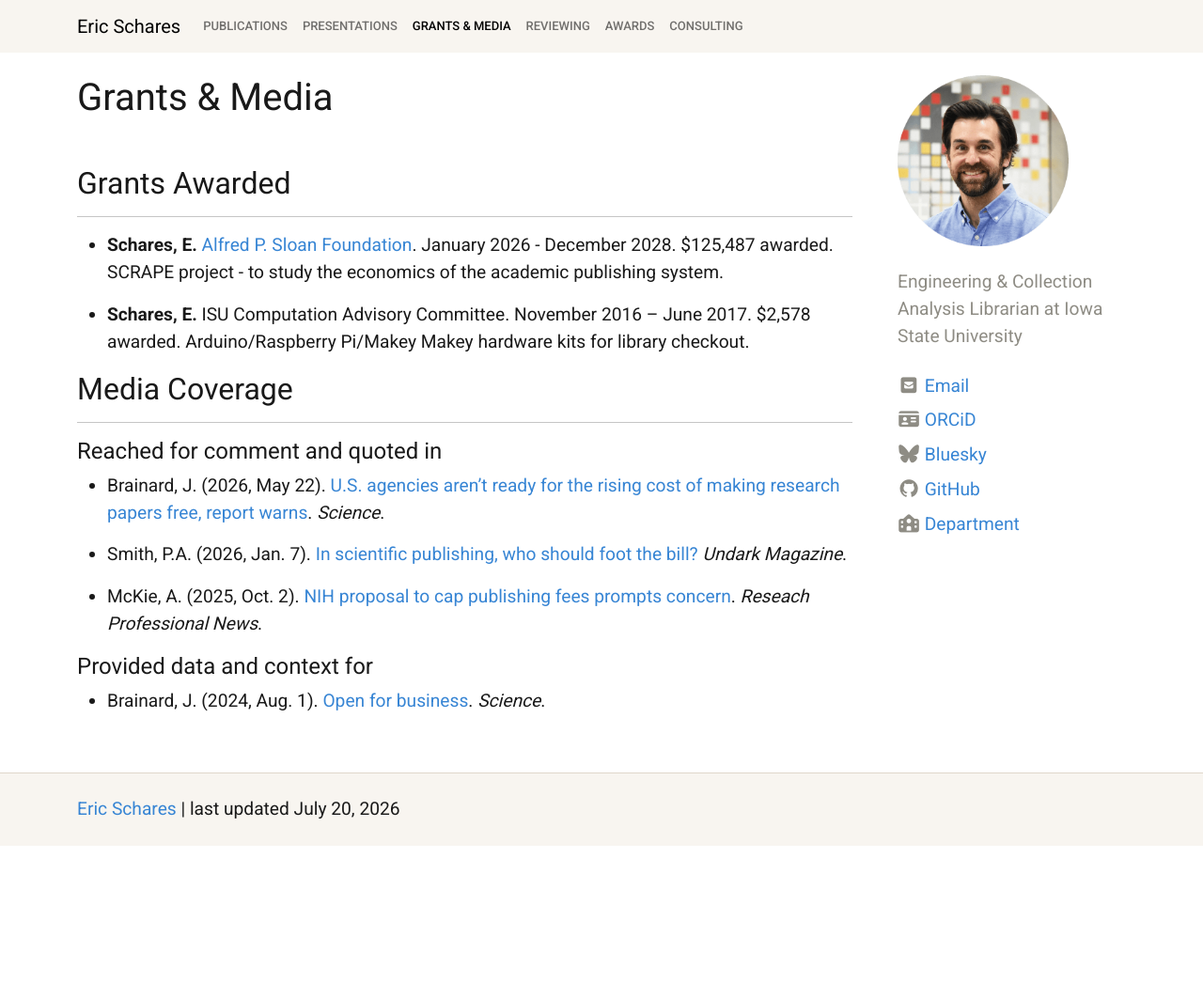
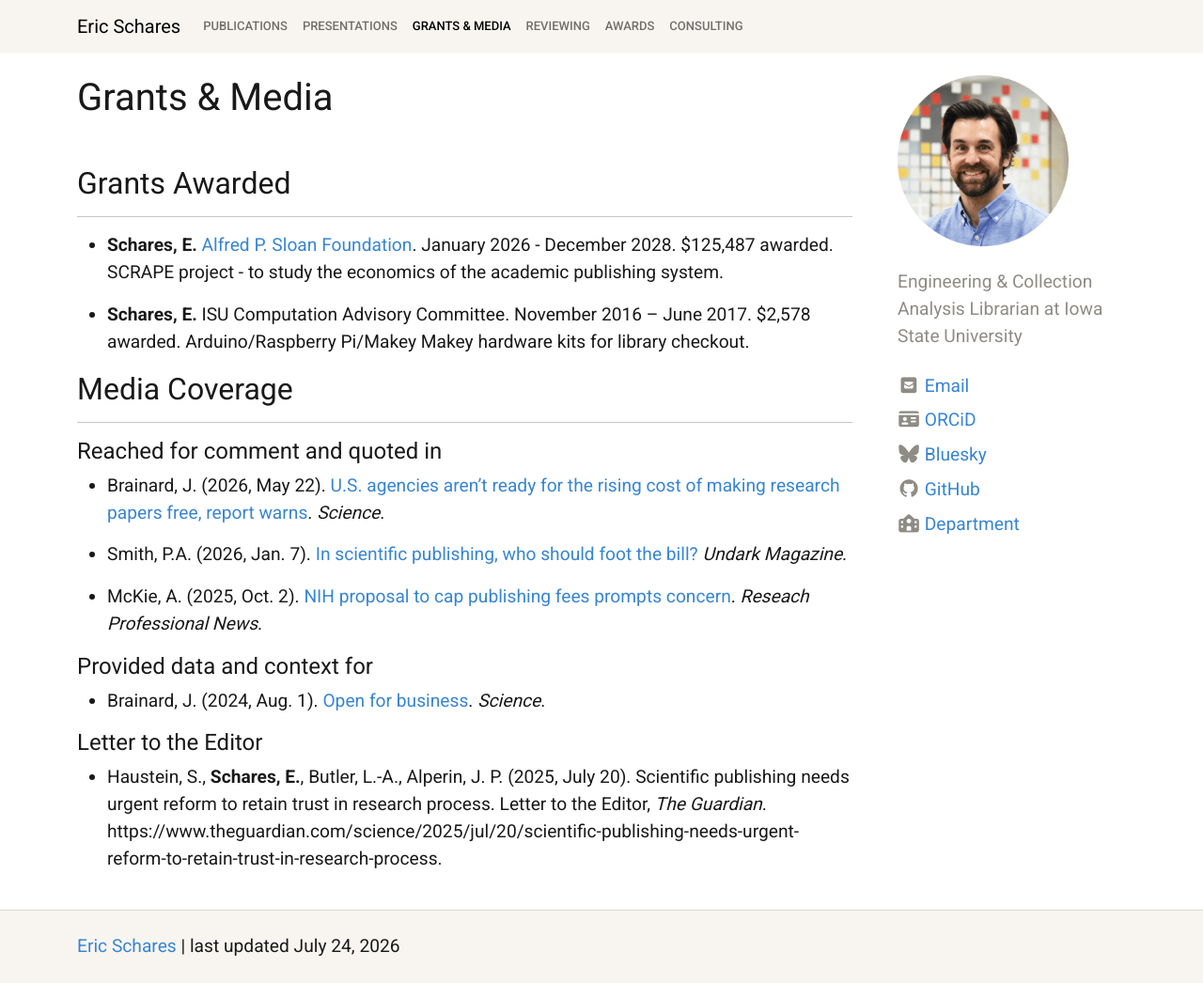
Before and after one commit to eschares/eschares.github.io, a Jekyll site: the page built from pages/grants.md, in a window 1280 px wide. Shown: the whole page at 94% size. Built offline with Jekyll 4.4.1, drawn with Linux system fonts in a browser that asks for light colours; nearby versions of some CDN libraries; before the commit the page ends 900 px from its top, so only the background shows below that.

Commit message:
Letter to Editor

```diff
--- a/_config.yml
+++ b/_config.yml
@@ -11,7 +11,7 @@
 #
 title: Eric Schares
 description: "" # " " for punctuation, shows at bottom of page
-year: last updated July 20, 2026
+year: last updated July 24, 2026
 author: #Eric Schares
 bio: "Engineering & Collection Analysis Librarian at Iowa State University"  # underneath author name
 
--- a/pages/grants.md
+++ b/pages/grants.md
@@ -27,3 +27,7 @@ nav_order: 3
 #### Provided data and context for
 
 - Brainard, J. (2024, Aug. 1). [Open for business](https://www.science.org/content/article/pay-publish-model-open-access-pricing-scientists). _Science_.
+
+#### Letter to the Editor
+
+- Haustein, S., **Schares, E.**, Butler, L.-A., Alperin, J. P. (2025, July 20). Scientific publishing needs urgent reform to retain trust in research process. Letter to the Editor, _The Guardian_. https://www.theguardian.com/science/2025/jul/20/scientific-publishing-needs-urgent-reform-to-retain-trust-in-research-process.
```
